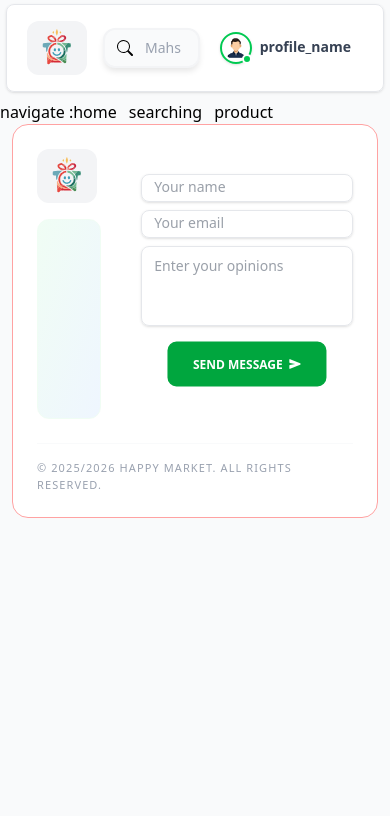
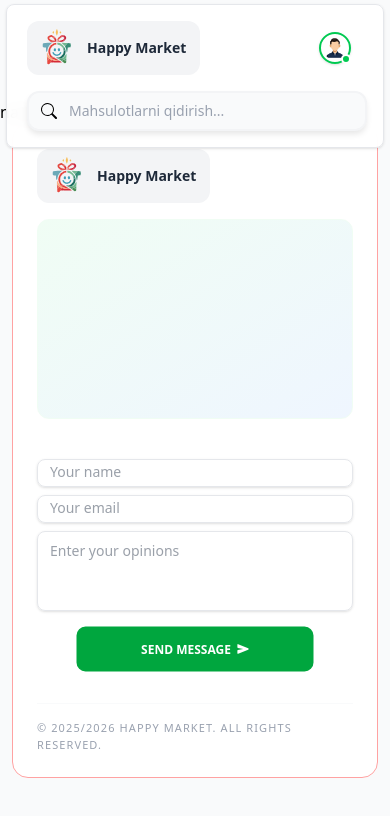
Before and after one commit to rax1mjon/happy_market, a React (Vite) app: page / in a window 390 px wide. Shown: the top 816 px of the page. Built offline with nearby package versions, Linux system fonts and the light colour scheme.

Commit message:
add responsibly

```diff
--- a/src/assets/Components/Footer/Footer.jsx
+++ b/src/assets/Components/Footer/Footer.jsx
@@ -8,12 +8,11 @@ const Footer = () => {
 
   return (
     <footer className="custom_container mb-4">
-
       <div className="footer-wrapper py-6 px-6 w-full flex flex-col justify-center items-center gap-6 border border-red-300 rounded-2xl z-50 bg-white transition-all duration-300 hover:shadow-md hover:shadow-green-50">
-        <div className="flex gap-10 justify-around items-center w-full">
-          <div className="flex flex-col flex-1 gap-4 items-start">
+        <div className="grid grid-cols-1 sm:grid-cols-2 md:grid-cols-3 lg:grid-cols-4 flex-col gap-10 justify-around items-center w-full">
+          <div className="flex flex-col flex-1 gap-4 items-start md:col-span-2 lg:col-span-3">
             <LogoBtn />
-            <div className="w-full h-50 bg-gradient-to-br from-green-50 to-blue-50 rounded-xl border border-green-50"></div>
+            <div className="w-full min-w-55 h-50 bg-gradient-to-br from-green-50 to-blue-50 rounded-xl border border-green-50"></div>
           </div>
 
           <form className="flex flex-col gap-2">
@@ -81,7 +80,6 @@ const Footer = () => {
           </form>
         </div>
 
-        {/* Copyright yozuvi uchun yuqoridan border qo'shildi */}
         <div className="w-full pt-4 border-t border-gray-50 flex justify-center">
           <span className="text-[11px] text-gray-400 tracking-widest uppercase">
             &copy; 2025/2026 Happy Market. All rights reserved.
--- a/src/assets/Components/Header/Header.jsx
+++ b/src/assets/Components/Header/Header.jsx
@@ -24,12 +24,12 @@ const Header = () => {
       className={`fixed left-1.5 right-1.5 z-50 border rounded-lg bg-white/95 backdrop-blur-sm transition-all duration-500 ease-in-out
       ${
         isShrunk
-          ? "top-2 py-2 shadow-md border-red-200"
+          ? "top-2 py-2 shadow-md border-red-300"
           : "top-1 py-5 border-gray-200 shadow-sm"
       } custom_container`}
     >
       <div
-        className={`header-wrapper px-2 w-full flex justify-between items-center gap-4 transition-all duration-500
+        className={`header-wrapper px-2 w-full flex justify-between items-center flex-wrap  gap-4 transition-all duration-500
         ${isShrunk ? "scale-[0.98] py-1.5" : "scale-100 py-4"}`}
       >
         <div
@@ -40,7 +40,8 @@ const Header = () => {
           <LogoBtn />
         </div>
 
-        <form className="flex-1 w-100 min-w-0 relative group">
+        <div className="flex-1 w-100 min-[360px]:min-w-85 order-1  sm:order-0 ">
+          <form className="  min-w-0 relative group ">
             <input
               className={`
                 w-full pl-10 pr-4 rounded-xl border-2 border-gray-100 bg-gray-50
@@ -65,14 +66,15 @@ const Header = () => {
             </span>
             <div className="absolute bottom-0 left-1/2 w-0 h-0.5 bg-red-500 transition-all duration-500 group-focus-within:w-[60%] group-focus-within:-translate-x-1/2 rounded-full" />
           </form>
+        </div>
 
         <div
-          className={`flex gap-2 items-center group cursor-pointer p-1 pr-3 rounded-xl transition-all duration-500 hover:bg-gray-50
+          className={`flex gap-0 sm:gap-2 items-center group cursor-pointer p-1 pr-3 rounded-xl transition-all duration-500 hover:bg-gray-50
           ${isShrunk ? "scale-90" : "scale-100"}`}
         >
           <div className="relative">
             <img
-              className="w-8 h-8 rounded-full border-2 border-green-500 p-0.5 object-cover
+              className="w-8 h-8 max-w-8 rounded-full border-2 border-green-500 p-0.5 object-cover
                  transition-all duration-300 ease-out
                  group-hover:rotate-12 group-hover:scale-110 group-hover:border-blue-500 shadow-sm"
               src={avatar}
@@ -82,7 +84,7 @@ const Header = () => {
           </div>
 
           <div className="flex flex-col">
-            <span className="whitespace-nowrap text-sm font-semibold text-gray-700 transition-all duration-300 group-hover:text-blue-600 group-hover:translate-x-1">
+            <span className="whitespace-nowrap hidden sm:block text-sm font-semibold text-gray-700 transition-all duration-300 group-hover:text-blue-600 group-hover:translate-x-1">
               profile_name
             </span>
             <div className="h-0.5 w-0 bg-green-500 transition-all duration-300 group-hover:w-full group-hover:bg-blue-500 rounded-full" />
--- a/src/assets/Components/LogoBtn/LogoBtn.jsx
+++ b/src/assets/Components/LogoBtn/LogoBtn.jsx
@@ -8,7 +8,7 @@ const LogoBtn = () => {
       to="/home"
       className="
     group flex gap-0.5 items-center justify-self-start
-    border-2 border-transparent bg-gray-100 py-1 md:pr-3 rounded-xl
+    border-2 border-transparent bg-gray-100 py-1 pr-3 sm:pr-0 lg:pr-3 rounded-xl
     transition-all duration-300
     hover:bg-white hover:border-green-500
     hover:shadow-[0_8px_15px_-3px_rgba(34,197,94,0.2)]
@@ -21,7 +21,7 @@ const LogoBtn = () => {
 
       <span
         className="
-    hidden md:block whitespace-nowrap text-sm font-bold
+    sm:hidden lg:block  whitespace-nowrap text-sm font-bold
     text-gray-800 transition-all duration-300
     group-hover:text-red-600 group-hover:translate-x-1"
       >
```
Lines whose indentation alone changed are shown as unchanged.
